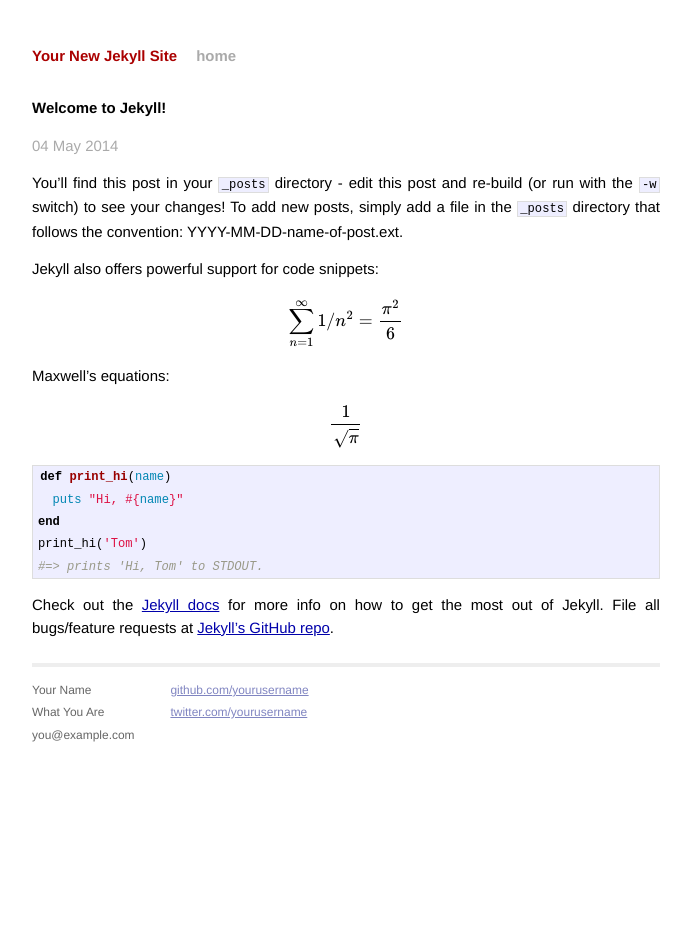
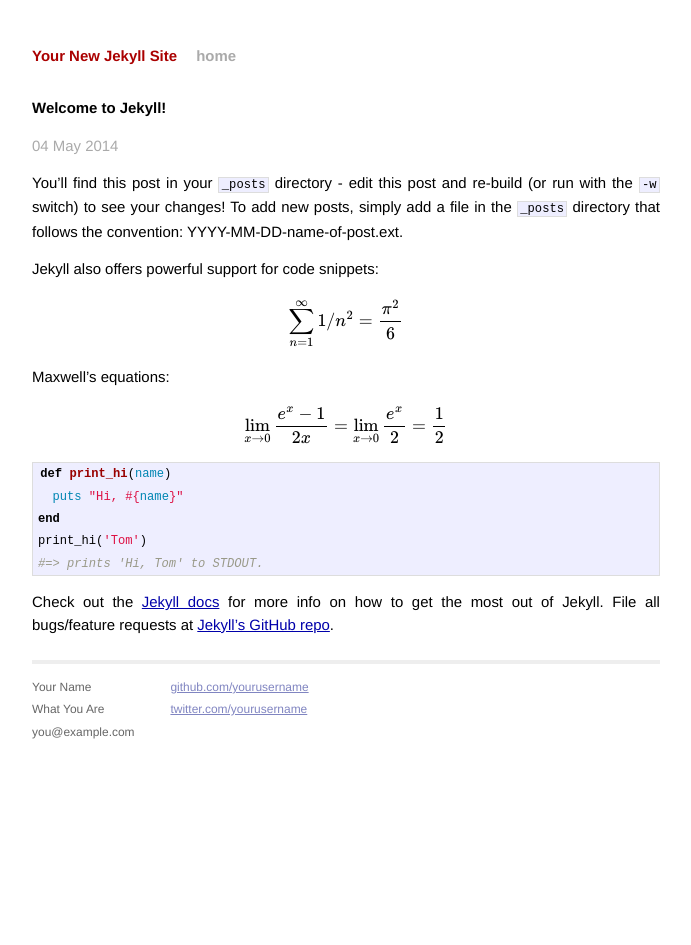
Before and after one commit to JnBrymn/JnBrymn.github.io, a Jekyll site: the page built from _posts/2014-05-04-welcome-to-jekyll.markdown, in a window 1280 px wide. Shown: the whole page, without its empty margins (294-985 px from the left). Built offline with Jekyll 4.4.1, drawn with Linux system fonts in a browser that asks for light colours; Markdown is read by kramdown in place of the engine named in the settings; formulas are drawn with MathJax 3.

```diff
--- a/CNAME
+++ b/CNAME
@@ -1 +1 @@
-blog.jnbrymn.com
+JnBrymn.github.io
--- a/_posts/2014-05-04-welcome-to-jekyll.markdown
+++ b/_posts/2014-05-04-welcome-to-jekyll.markdown
@@ -17,7 +17,9 @@ $$\sum_{n=1}^\infty 1/n^2 = \frac{\pi^2}{6}$$
 Maxwell's equations:
 
 \begin{equation}
-\frac{1}{\sqrt{\pi}}
+ \lim_{x\to 0}{\frac{e^x-1}{2x}}
+ =
+ \lim_{x\to 0}{\frac{e^x}{2}}={\frac{1}{2}}
 \end{equation}
 
 
```
